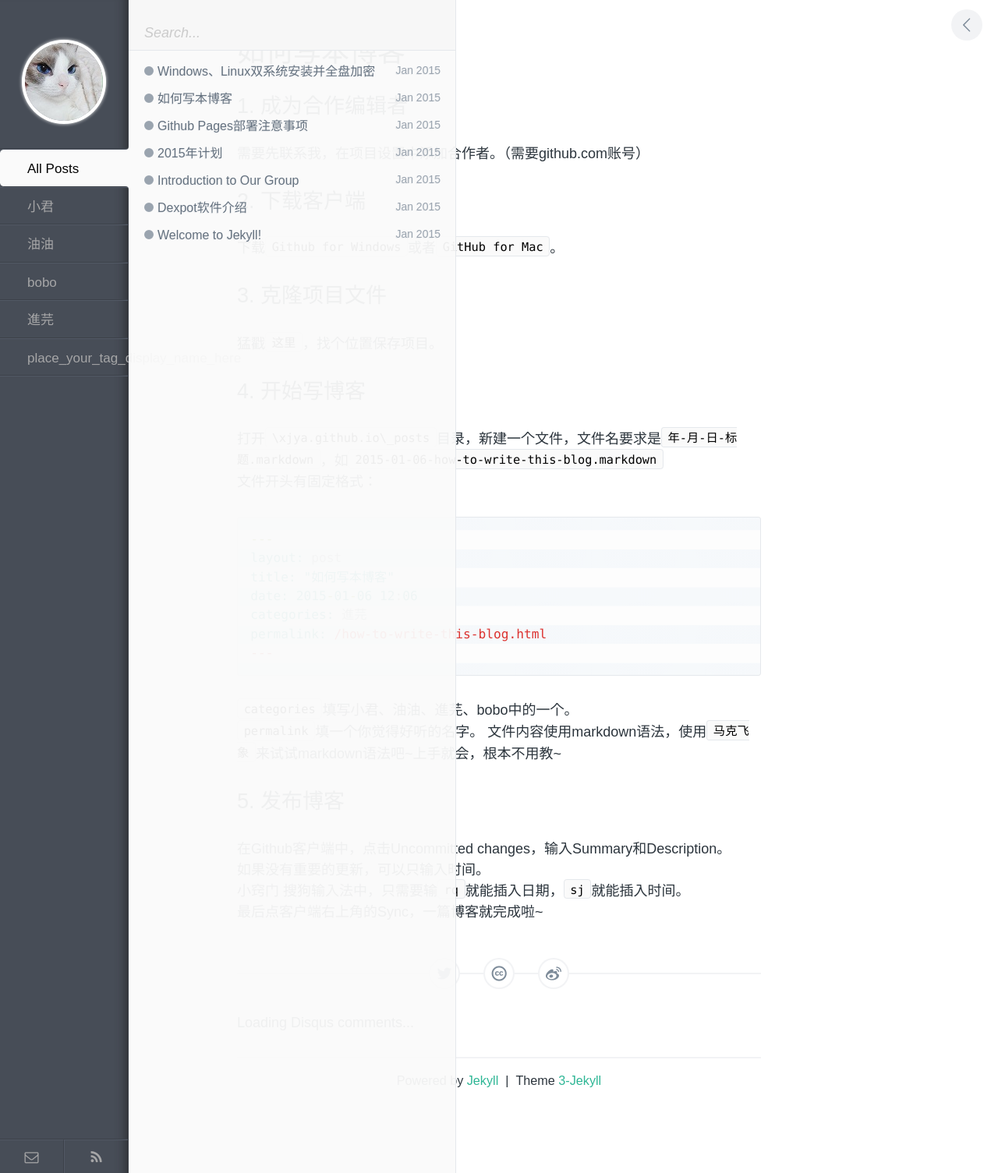
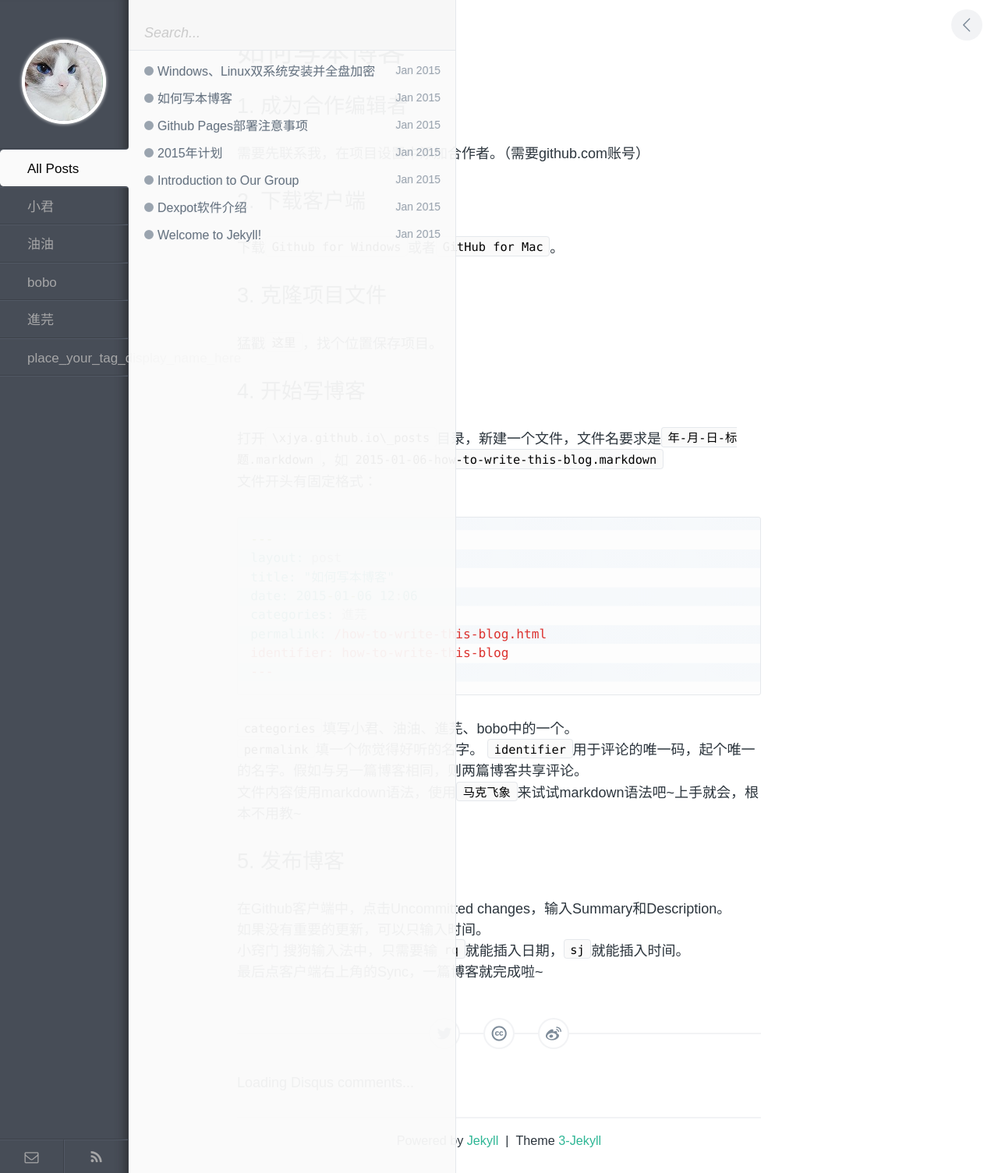
Before and after one commit to xjya/xjya.github.io, a Jekyll site: the page built from _posts/2015-01-06-how-to-write-this-blog.markdown, in a window 1280 px wide. Shown: the whole page at 78% size. Built offline with Jekyll 4.4.1, drawn with Linux system fonts in a browser that asks for light colours; comment, search, counter and statistics services are not loaded.

Commit message:
新增了identifier字段

```diff
--- a/_layouts/post.html
+++ b/_layouts/post.html
@@ -3,7 +3,12 @@
 ---
 
 <article id="post__content">
-  <h1 id="post__title" data-identifier="{{ page.date | date: "%Y%m%d%H%M" }}">{{ page.title }}</h1>
+
+  <!--原版使用日期作为identifier，现在在博客文件头中新增了identifier字段-->
+<!--
+  <h1 id="post__title" data-identifier="{{ page.date | date: "%Y%m%d" }}">{{ page.title }}</h1>
+-->
+  <h1 id="post__title" data-identifier="{{ page.identifier }}">{{ page.title }}</h1>
   {{ content }}
 </article> <!-- end #post__content -->
 
--- a/_posts/2015-01-05-introduction-of-our-group.markdown
+++ b/_posts/2015-01-05-introduction-of-our-group.markdown
@@ -4,6 +4,7 @@
 date: 2015-01-05 21:59
 categories: 油油
 permalink: /introduction-to-our-group.html
+identifier: 20150105
 ---
 
 This discussion board is consisted of a group of "out-of-order" people and welcome to join us if you have anything interesting in your life and we are enthusiastic on sharing them.
--- a/_posts/2015-01-05-introduce-to-dexpot.markdown
+++ b/_posts/2015-01-05-introduction-to-dexpot.markdown
@@ -3,7 +3,8 @@
 title: "Dexpot软件介绍"
 date: 2015-01-05 16:06
 categories: 進芫
-permalink: /introduce-to-dexpot.html
+permalink: /introduction-to-dexpot.html
+identifier: introduction-to-dexpot
 ---
 
 [Dexpot][1]是一款虚拟桌面软件，[小众软件][2]有对它的介绍，简单操作不再赘述。
--- a/_posts/2015-01-06-2015-plan.markdown
+++ b/_posts/2015-01-06-2015-plan.markdown
@@ -4,6 +4,7 @@
 date: 2015-01-06 09:06
 categories: 進芫
 permalink: /2015-plan.html
+identifier: 20150106
 ---
 
 暂无，2015年1月17日后写
--- a/_posts/2015-01-06-how-to-write-this-blog.markdown
+++ b/_posts/2015-01-06-how-to-write-this-blog.markdown
@@ -4,6 +4,7 @@
 date: 2015-01-06 12:06
 categories: 進芫
 permalink: /how-to-write-this-blog.html
+identifier: how-to-write-this-blog
 ---
 
 #1. 成为合作编辑者
@@ -25,10 +26,12 @@
 date: 2015-01-06 12:06
 categories: 進芫
 permalink: /how-to-write-this-blog.html
+identifier: how-to-write-this-blog
 ---
 {% endhighlight %}
 `categories`填写小君、油油、進芫、bobo中的一个。
 `permalink`填一个你觉得好听的名字。
+`identifier`用于评论的唯一码，起个唯一的名字。假如与另一篇博客相同，则两篇博客共享评论。
 文件内容使用markdown语法，使用[`马克飞象`](http://maxiang.info/)来试试markdown语法吧~上手就会，根本不用教~
 
 #5. 发布博客
--- a/_posts/2015-01-06-windows-linux-dual-boot-with-full-disk-encryption.markdown
+++ b/_posts/2015-01-06-windows-linux-dual-boot-with-full-disk-encryption.markdown
@@ -1,9 +1,10 @@
 ---
 layout: post
 title: "Windows、Linux双系统安装并全盘加密"
-date: 2015-01-06 12:06
+date: 2015-01-07 12:06
 categories: 進芫
 permalink: /windows-linux-dual-boot-with-full-disk-encryption.html
+identifier: windows-linux-dual-boot-with-full-disk-encryption
 ---
 
 这个问题曾经最好的解决方案是TrueCrypt，没有之一。它的影子系统至今没有同类软件能实现相同功能。
```
